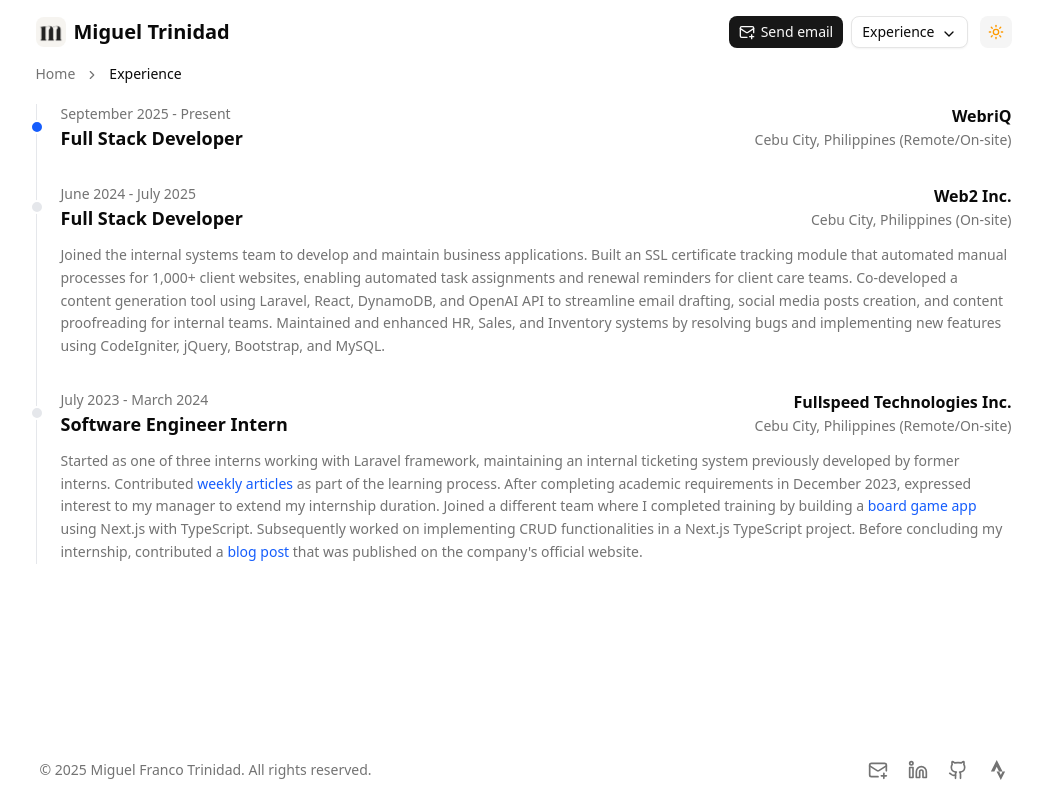
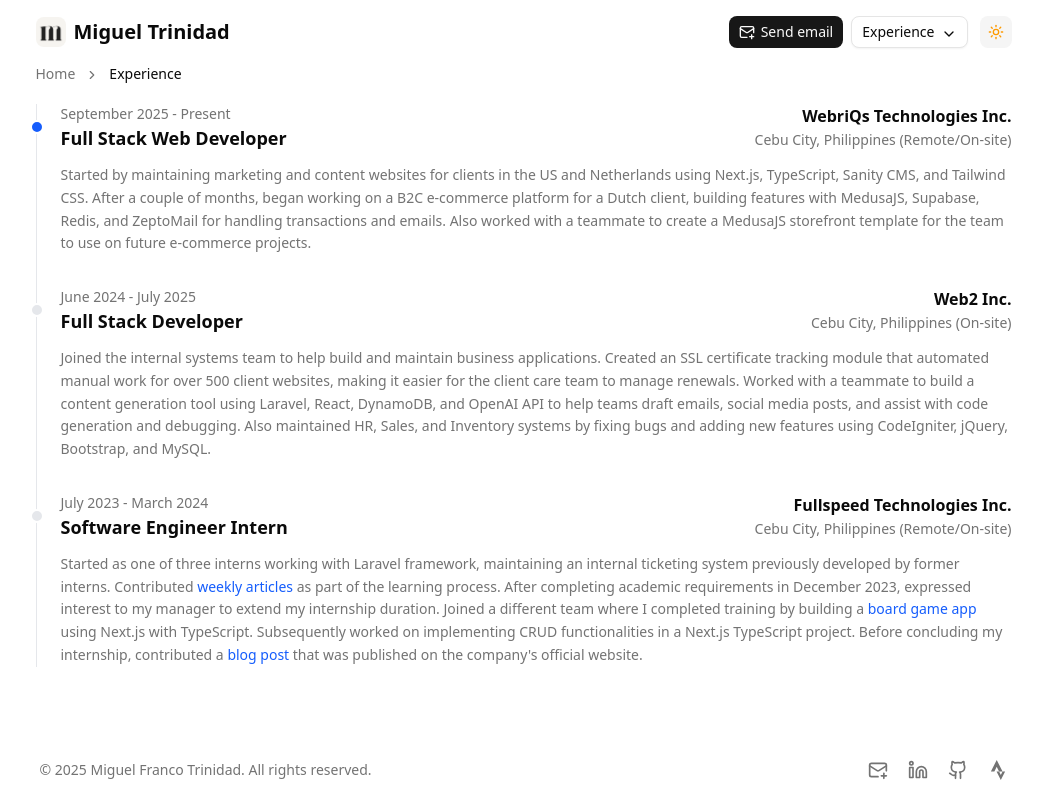
Before and after one commit to migstt/portfolio, a Next.js app: page /experience in a window 1280 px wide. Shown: the whole page, without its empty margins (109-1151 px from the left). Built offline with nearby package versions, Linux system fonts and the light colour scheme.

Commit message:
updated experiences

```diff
--- a/src/data/portfolioData.ts
+++ b/src/data/portfolioData.ts
@@ -46,8 +46,8 @@
 
 export const experiences: Experience[] = [
   {
-    title: "Full Stack Developer",
-    company: "WebriQ",
+    title: "Full Stack Web Developer",
+    company: "WebriQs Technologies Inc.",
     location: "Cebu City, Philippines",
     workType: "Remote/On-site",
     start: "2025",
@@ -55,7 +55,7 @@
     startMonth: "September 2025",
     endMonth: "Present",
     description:
-      "",
+      "Started by maintaining marketing and content websites for clients in the US and Netherlands using Next.js, TypeScript, Sanity CMS, and Tailwind CSS. After a couple of months, began working on a B2C e-commerce platform for a Dutch client, building features with MedusaJS, Supabase, Redis, and ZeptoMail for handling transactions and emails. Also worked with a teammate to create a MedusaJS storefront template for the team to use on future e-commerce projects.",
   },
   {
     title: "Full Stack Developer",
@@ -67,7 +67,7 @@
     startMonth: "June 2024",
     endMonth: "July 2025",
     description:
-      "Joined the internal systems team to develop and maintain business applications. Built an SSL certificate tracking module that automated manual processes for 1,000+ client websites, enabling automated task assignments and renewal reminders for client care teams. Co-developed a content generation tool using Laravel, React, DynamoDB, and OpenAI API to streamline email drafting, social media posts creation, and content proofreading for internal teams. Maintained and enhanced HR, Sales, and Inventory systems by resolving bugs and implementing new features using CodeIgniter, jQuery, Bootstrap, and MySQL.",
+      "Joined the internal systems team to help build and maintain business applications. Created an SSL certificate tracking module that automated manual work for over 500 client websites, making it easier for the client care team to manage renewals. Worked with a teammate to build a content generation tool using Laravel, React, DynamoDB, and OpenAI API to help teams draft emails, social media posts, and assist with code generation and debugging. Also maintained HR, Sales, and Inventory systems by fixing bugs and adding new features using CodeIgniter, jQuery, Bootstrap, and MySQL.",
   },
   {
     title: "Software Engineer Intern",
```
